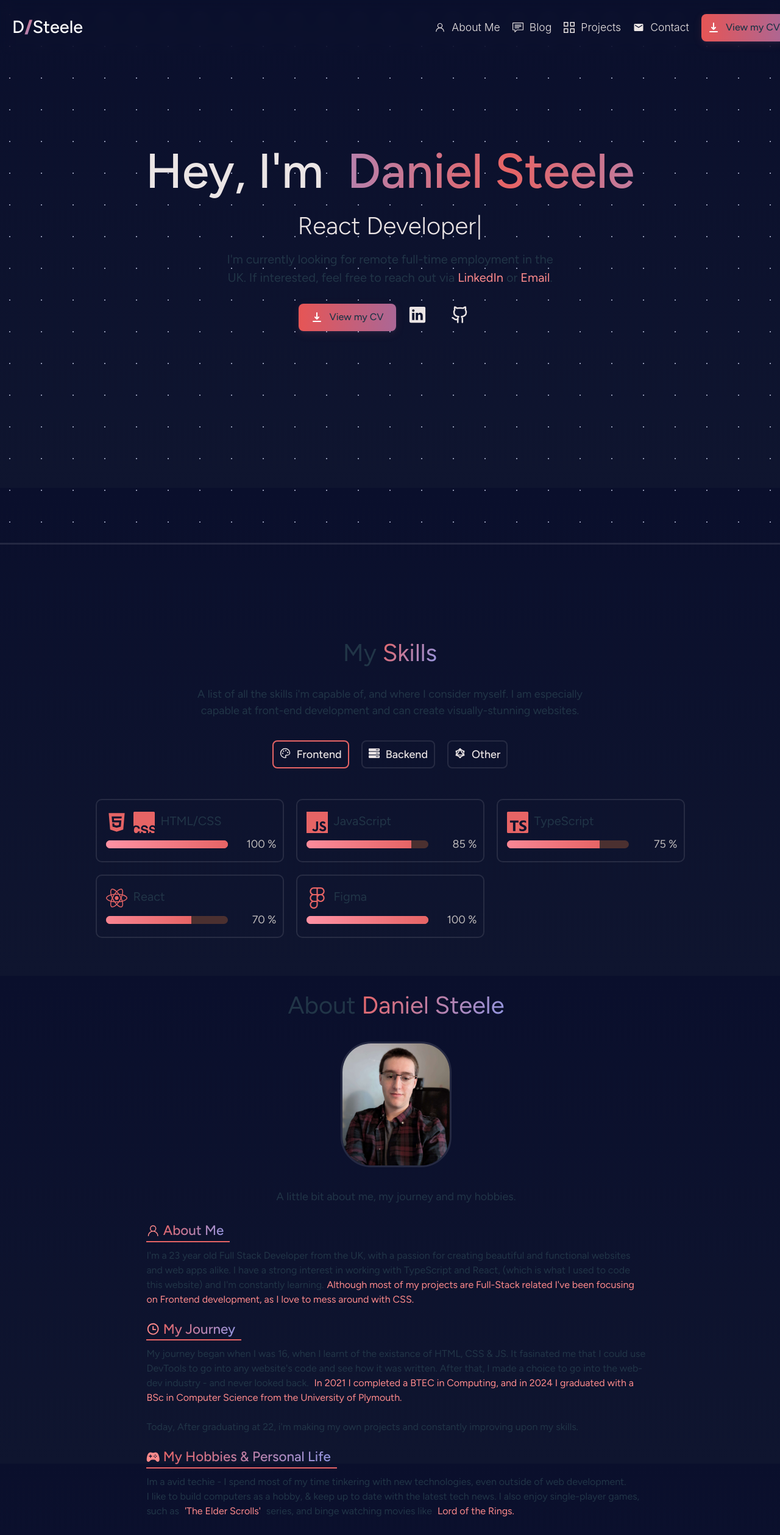
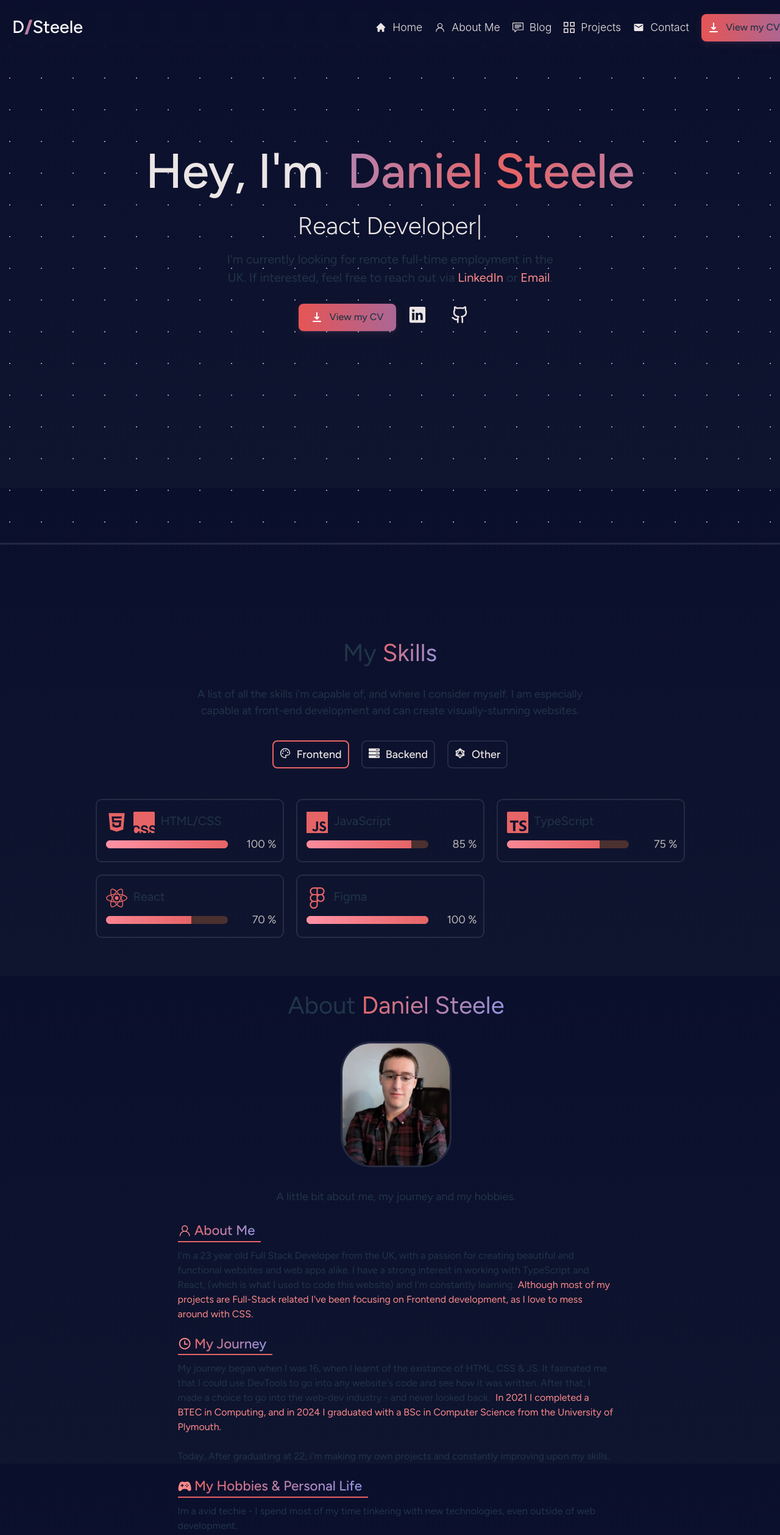
Before and after one commit to DanielSteele1/Portfolio-V2, a React (Vite) app: page / in a window 1280 px wide. Shown: the top 2517 px of the page at 61% size. Built offline with nearby package versions, Linux system fonts and the light colour scheme.

Commit message:
small changes

```diff
--- a/src/App.css
+++ b/src/App.css
@@ -275,7 +275,7 @@ body {
   font-size: 1.0rem;
   padding: 10px;
   margin: 0 auto;
-  width: 80%;
+  width: 70%;
 }
 
 .About-img {
@@ -707,8 +707,6 @@ body {
   padding-right: 10px;
 }
 
-
-
 .About-paragraph-text {
   padding-top: 10px;
   justify-content: center;
--- a/src/Navigation.tsx
+++ b/src/Navigation.tsx
@@ -5,9 +5,9 @@ import 'react-tooltip/dist/react-tooltip.css'
 
 import { GrProjects } from "react-icons/gr";
 import { GoPerson } from 'react-icons/go';
-import { MdEmail } from "react-icons/md";
+import { MdEmail, MdHome } from "react-icons/md";
 import { FiTool } from "react-icons/fi";
-import { HiDownload } from "react-icons/hi";
+import { HiDownload, HiHome } from "react-icons/hi";
 import { SlSpeech } from "react-icons/sl";
 
 import Hamburger from 'hamburger-react';
@@ -44,6 +44,12 @@ function Navigation() {
 
             <div className="nav-item">
                 <div className="nav-menu">
+
+                    <span className="nav-title">
+                        <a href="#top">
+                            <HiHome className="nav-icon" /> Home
+                        </a>
+                    </span>
 
                     <span className="nav-title">
                         <a href="#about">
@@ -99,6 +105,12 @@ function Navigation() {
                 <div className="nav-menu-mobile">
 
                     <span className="nav-title">
+                        <a href="#top">
+                            <HiHome className="nav-icon" /> Home
+                        </a>
+                    </span>
+
+                    <span className="nav-title">
                         <a href="#about" onClick={() => { setOpen(false) }}>
                             <GoPerson className="nav-icon" /> About Me
                         </a>
```
